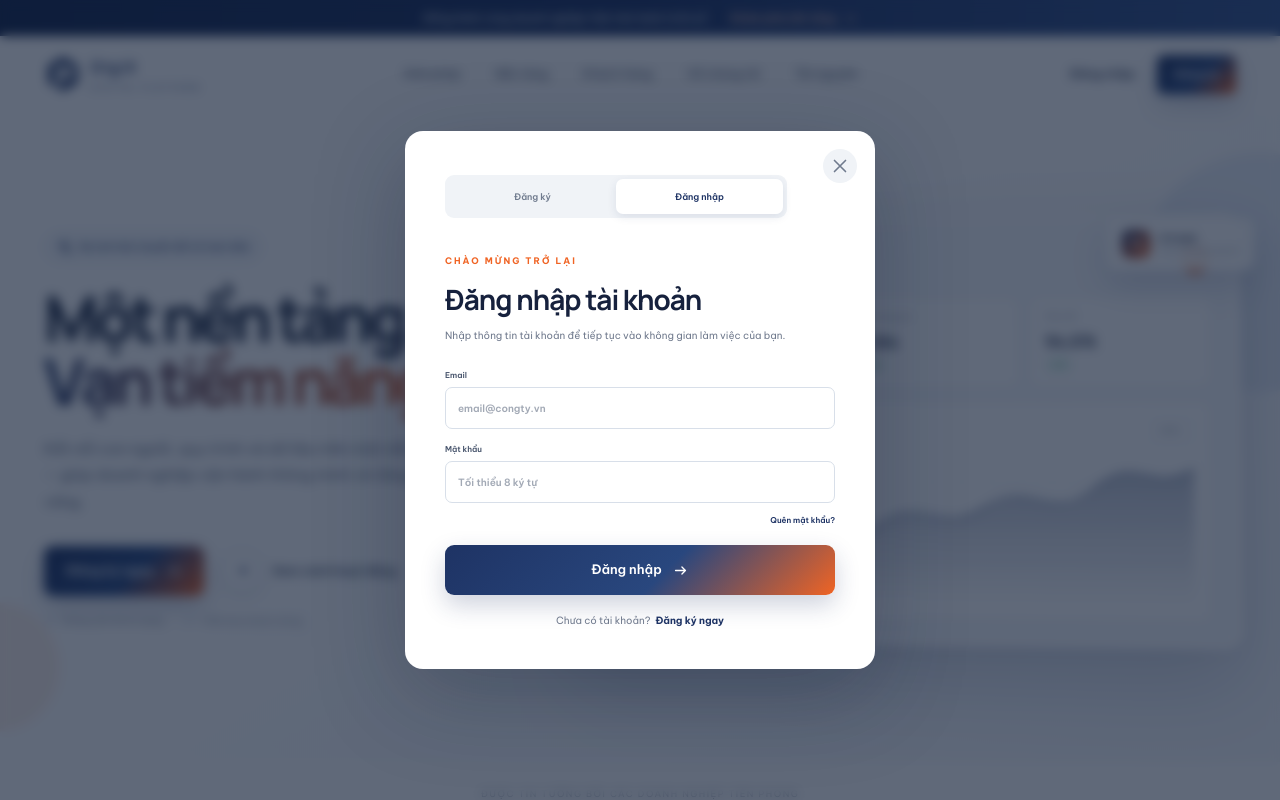
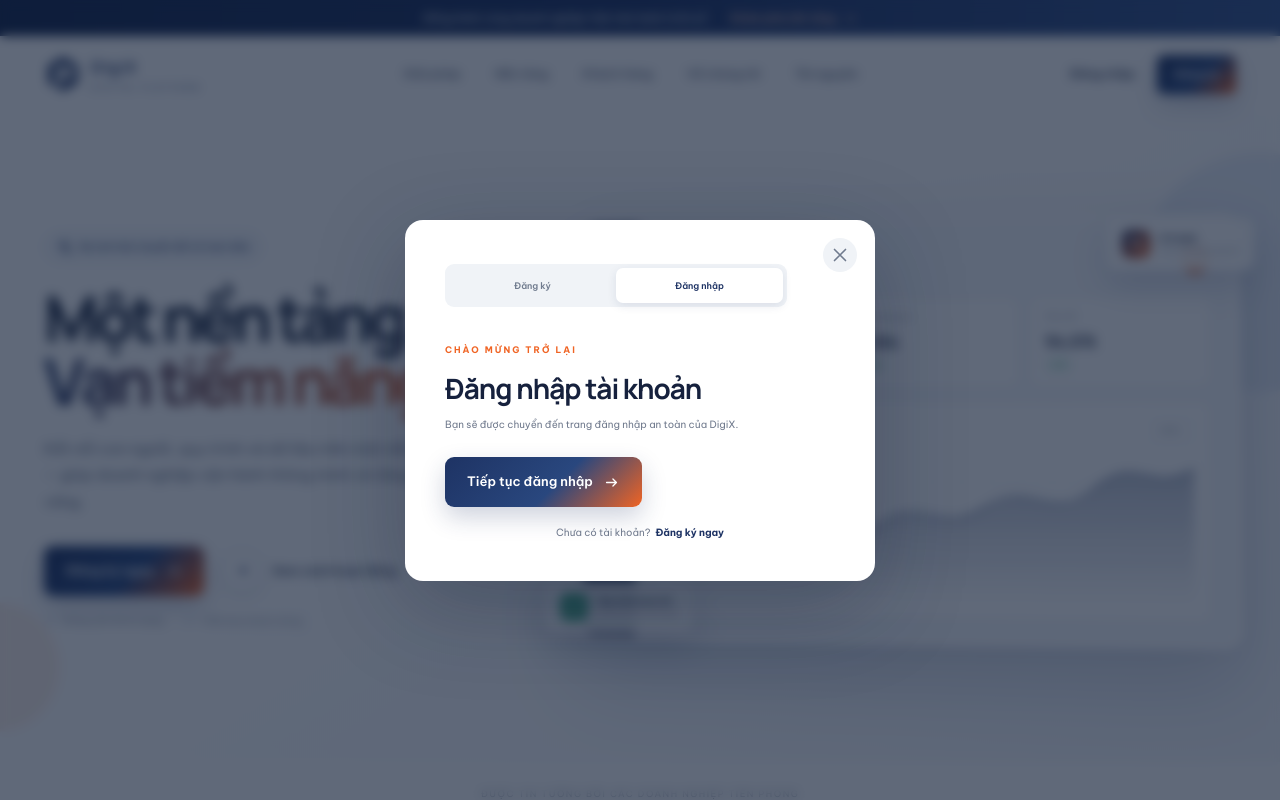
Before and after one commit to open-digix/open-digix, a Next.js app in the folder apps/web/: page /login in a window 1280 px wide. Shown: the top 800 px of the page. Built offline with nearby package versions, Linux system fonts and the light colour scheme.

Commit message:
feat(web): connect login to Keycloak

```diff
--- a/apps/web/app/components/HomeExperience.tsx
+++ b/apps/web/app/components/HomeExperience.tsx
@@ -1,6 +1,7 @@
 "use client";
 
-import { FormEvent, useState } from "react";
+import { useState } from "react";
+import { signIn } from "next-auth/react";
 
 type IconName =
   | "arrow"
@@ -169,7 +170,7 @@ export default function HomeExperience({
   const [modalOpen, setModalOpen] = useState(Boolean(initialAuth));
   const [submitted, setSubmitted] = useState(false);
   const [authMode, setAuthMode] = useState<"register" | "login">(initialAuth ?? "register",);
-  const [formError, setFormError] = useState("");
+  const [, setFormError] = useState("");
   const [activeProduct, setActiveProduct] = useState(0);
 
   const openAuth = (mode: "register" | "login") => {
@@ -177,16 +178,6 @@ export default function HomeExperience({
     setSubmitted(false);
     setFormError("");
     setModalOpen(true);
-  };
-
-  const submitAuth = (event: FormEvent<HTMLFormElement>) => {
-    event.preventDefault();
-    const data = new FormData(event.currentTarget);
-    if (authMode === "register" && data.get("password") !== data.get("confirmPassword")) {
-      setFormError("Mật khẩu xác nhận chưa khớp. Vui lòng kiểm tra lại.");
-      return;
-    }
-    setFormError("Đây là giao diện thử. Chức năng đăng nhập và đăng ký chưa được kết nối.",);
   };
 
   return (
@@ -545,7 +536,7 @@ export default function HomeExperience({
             <div className="person">
               <span>NT</span>
               <div>
-                <b>Nguyễn Thu Hà</b>
+                <b>Phạm Lê Đình An</b>
                 <small>Giám đốc Vận hành</small>
               </div>
             </div>
@@ -707,65 +698,26 @@ export default function HomeExperience({
                 <p>
                   {authMode === "register"
                     ? "Tạo tài khoản để khám phá hệ sinh thái chuyển đổi số dành cho doanh nghiệp."
-                    : "Nhập thông tin tài khoản để tiếp tục vào không gian làm việc của bạn."}
+                    : "Bạn sẽ được chuyển đến trang đăng nhập an toàn của DigiX."}
                 </p>
-                <form onSubmit={submitAuth}>
-                  {authMode === "register" && (
-                    <label>
-                      Họ và tên
-                      <input
-                        required
-                        name="fullName"
-                        autoComplete="name"
-                        placeholder="Nguyễn Văn A"
-                      />
-                    </label>
-                  )}
-                  <label>
-                    Email
-                    <input
-                      required
-                      name="email"
-                      type="email"
-                      autoComplete="email"
-                      placeholder="email@congty.vn"
-                    />
-                  </label>
-                  <label>
-                    Mật khẩu
-                    <input
-                      required
-                      name="password"
-                      type="password"
-                      minLength={8}
-                      autoComplete={authMode === "register" ? "new-password" : "current-password"}
-                      placeholder="Tối thiểu 8 ký tự"
-                    />
-                  </label>
-                  {authMode === "register" && (
-                    <label>
-                      Xác nhận mật khẩu
-                      <input
-                        required
-                        name="confirmPassword"
-                        type="password"
-                        minLength={8}
-                        autoComplete="new-password"
-                        placeholder="Nhập lại mật khẩu"
-                      />
-                    </label>
-                  )}
-                  {authMode === "login" && (
-                    <button className="forgot-password" type="button">
-                      Quên mật khẩu?
-                    </button>
-                  )}
-                  {formError && <p className="form-error">{formError}</p>}
-                  <button className="primary-button" type="submit">
-                    {authMode === "register" ? "Đăng ký tài khoản" : "Đăng nhập"}{" "}
-                    <Icon name="arrow" size={17} />
-                  </button>
-                </form>
+                    <div style={{ marginTop: 24 }}>
+                      {authMode === "login" ? (
+                        <button
+                          type="button"
+                          className="primary-button"
+                          onClick={() => {
+                            void signIn("keycloak", { callbackUrl: "/dashboard" });
+                          }}
+                        >
+                          Tiếp tục đăng nhập <Icon name="arrow" size={17} />
+                        </button>
+                      ) : (
+                        <p className="form-error">
+                          Tính năng tự đăng ký chưa được bật. Vui lòng liên hệ quản trị viên
+                          để được cấp tài khoản và quyền truy cập doanh nghiệp.
+                        </p>
+                      )}
+                    </div>
                 <p className="auth-switch">
                   {authMode === "register" ? "Đã có tài khoản?" : "Chưa có tài khoản?"}
                   <button
```
